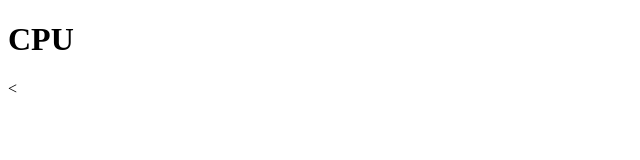
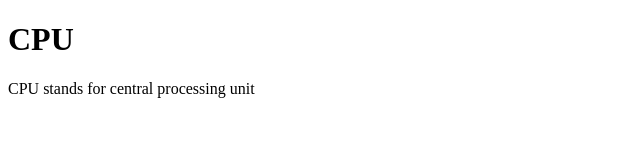
Before and after one commit to iamneo-production/dfadcecebfdeadaeccdfffebaeceaec, a website: page public/index.html in a window 1280 px wide. Shown: the whole page, without its empty margins (0-640 px from the left). Drawn offline with Linux system fonts and the light colour scheme.

Commit message:
Backup Commit

```diff
--- a/public/index.html
+++ b/public/index.html
@@ -9,7 +9,7 @@
 </head>
 <body>
     <h1>CPU</h1>
-    <P><</P>
+    <p>CPU stands for central processing unit</p>
 
 
 </body>
```
